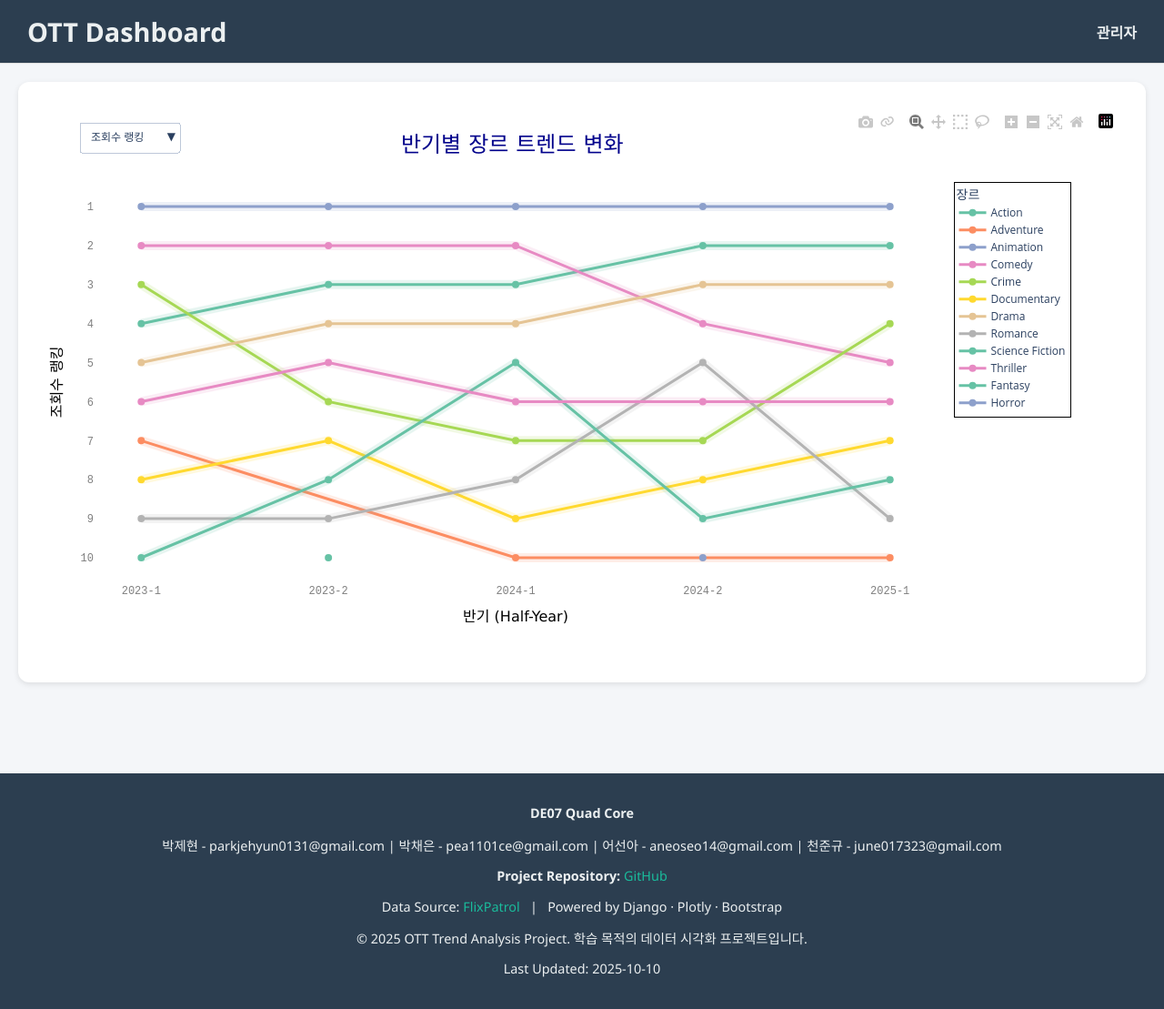
After one commit to JehyunP/DE07_Project01, a Django app: page /genreTrend/ in a window 1280 px wide. The commit adds this page. Shown: the whole page at 91% size. Run offline with Django 5.2, Linux system fonts and the light colour scheme; data comes from the database, SQL or seed files in the repository.

Commit message:
update genre trend

```diff
--- a/App_file/backend/templates/backends/base_template.html
+++ b/App_file/backend/templates/backends/base_template.html
@@ -10,10 +10,9 @@
 
     <body>
         <header>
-            <h1>OTT Dashboard</h1>
+            <h1> <a href="{% url 'backends:index' %}">OTT Dashboard</a></h1>
             <nav>
-                <a href="{% url 'backends:index' %}">홈</a> |
-            <a href="/admin/">관리자</a>
+                <a href="/admin/">관리자</a>
             </nav>
         </header>
 
@@ -23,24 +22,21 @@
 
         <footer>
         <p id="project_team_no"><b>DE07 Quad Core</b></p>
-        <p><b>Team Members</b></p>
         <p>
             박제현 - parkjehyun0131@gmail.com |
             박채은 - pea1101ce@gmail.com |
             어선아 - aneoseo14@gmail.com |
             천준규 - june017323@gmail.com
         </p>
-
-        <p>Data Source: <a href="https://flixpatrol.com/" target="_blank">FlixPatrol</a></p>
         <p><strong>Project Repository:</strong>
         <a href="https://github.com/JehyunP/DE07_Project01" target="_blank">GitHub</a></p>
 
-        <p>Powered by Django · Plotly · Bootstrap</p>
+        <p>Data Source: <a href="https://flixpatrol.com/" target="_blank">FlixPatrol</a> &nbsp; | &nbsp; Powered by Django · Plotly · Bootstrap</p>
 
         <p>© 2025 OTT Trend Analysis Project.
         학습 목적의 데이터 시각화 프로젝트입니다.</p>
 
-        <p>Last Updated: 2025-10-01</p>
+        <p>Last Updated: 2025-10-10</p>
     </footer>
     </body>
 
--- /dev/null
+++ b/App_file/backend/templates/backends/genre_ranking_trend.html
@@ -0,0 +1,13 @@
+{% extends 'backends/base_template.html' %}
+{% block title %}반기별 인기 장르{% endblock %}
+
+
+{% block content %}
+<div class="container mt-4">
+<div class="card chart-card">
+    <div class="card-body">
+    {{ chart_drop|safe }}
+    </div>
+</div>
+</div>
+{% endblock %}
--- a/App_file/backend/urls.py
+++ b/App_file/backend/urls.py
@@ -6,4 +6,5 @@ app_name = 'backends'
 urlpatterns = [
     path('',views.index, name='index'),
     path('<int:program_id>/', views.detail, name='detail'),
+    path('genreTrend/', views.genreTrand, name='genreTrend'),
 ]
--- a/App_file/backend/views.py
+++ b/App_file/backend/views.py
@@ -1,11 +1,17 @@
-from django.http import HttpResponse, HttpResponseRedirect
 from .models import *
 from django.shortcuts import render, get_object_or_404
-from django.urls import reverse
+import pandas as pd
+import plotly.express as px
+import plotly.io as pio
+from django.db.models import Sum, Count, FloatField
+from django.db.models.functions import Cast
+from django.db.models.functions import RowNumber
+from django.db.models import Window
+from django.shortcuts import render
+from .models import Performance
 from django.db.models import F
-from django.views import generic
-from django.urls import reverse_lazy
-from django.contrib.auth.forms import UserCreationForm
+from . import visualize
+
 
 # Create your views here.
 def index(request):
@@ -18,3 +24,52 @@ def index(request):
 def detail(request, program_id):
     program = get_object_or_404(Program, pk=program_id)
     return render(request, 'backends/detail.html', {'program': program})
+
+
+def genreTrand(request):
+    qs = (
+        Performance.objects.
+        values('half_year', 'program__genre__name')
+        .annotate(
+            total_views = Sum('views'),
+            total_hours = Sum('hours'),
+            program_count = Count('program', distinct=True)
+        )
+    )
+
+    df = pd.DataFrame(qs)
+
+    df.rename(columns = {'program__genre__name' : 'genre'}, inplace=True)
+    df['view_index'] = (df['total_views'] / df['program_count']) * (df['program_count'] / 300)
+    df['view_rank'] = df.groupby('half_year')['view_index'].rank(
+        method='dense', ascending=False
+    )
+
+    df['hour_index'] = (df['total_hours'] / df['program_count']) * (df['program_count'] / 300)
+    df['hour_rank'] = df.groupby('half_year')['hour_index'].rank(
+        method='dense', ascending=False
+    )
+
+    chart_html = visualize.rank_half_year_plot(df)
+
+
+    return render(
+        request, 'backends/genre_ranking_trend.html',
+        {
+            'chart_drop': chart_html
+        }
+    )
+
+
+
+
+def index(request):
+    program_lists = Program.objects.all()[:5]
+    context = {'Program' : program_lists}
+    top_program = Performance.objects.filter(rank=1, half_year='2025-1').select_related('program').first().program
+    total_program_count = Program.objects.count()
+    trend_program_genre_name = Performance.objects.values('program__genre__name').annotate(views_total=Sum('views'), genre_program_count=Count('program', distinct=True), avg_views=Cast(Sum('views'), FloatField()) / Count('program', distinct=True), weight=Cast(Count('program', distinct=True), FloatField()) / total_program_count, score=(Cast(Sum('views'), FloatField()) / Count('program', distinct=True)) * (Cast(Count('program', distinct=True), FloatField()) / total_program_count)).order_by('-score')[0].get('program__genre__name')
+    trend_program = Program.objects.filter(genre__name=trend_program_genre_name).order_by('-performances__views')[:5]
+    country_program = (Performance.objects.annotate(country=F('program__country'), row_number=Window(expression=RowNumber(), partition_by=[F('program__country')], order_by=F('views').desc())).filter(row_number__lte=1).select_related('program'))[:3]
+    genre_program = (Performance.objects.annotate(country=F('program__genre'), row_number=Window(expression=RowNumber(), partition_by=[F('program__genre')], order_by=F('views').desc())).filter(row_number__lte=1).select_related('program'))[:3]
+    return render(request, 'backends/index.html', {'context':context, 'top_program': top_program, 'trend_program_genre_name':trend_program_genre_name, 'trend_program':trend_program, 'country_program':country_program, 'genre_program':genre_program})
--- /dev/null
+++ b/App_file/backend/visualize.py
@@ -0,0 +1,149 @@
+import plotly.graph_objects as go
+import plotly.io as pio
+import plotly.express as px
+
+def rank_half_year_plot(df):
+    genres = df['genre'].unique()
+    df_top10_view = df[df['view_rank'] <= 10]
+    df_top10_hour = df[df['hour_rank'] <= 10]
+
+
+    order = sorted(df["half_year"].unique())
+
+    fig = go.Figure()
+    colors = px.colors.qualitative.Set2
+    color_map = {g: colors[i % len(colors)] for i, g in enumerate(genres)}
+
+    view_idxs, hour_idxs = [], []
+
+    # ---------------------------
+    # 조회수 랭킹 (view_rank)
+    # ---------------------------
+    for g in df_top10_view['genre'].unique():
+        data = df_top10_view[df_top10_view['genre'] == g]
+
+        # glow line
+        view_idxs.append(len(fig.data))
+        fig.add_trace(go.Scatter(
+            x=data['half_year'], y=data['view_rank'],
+            mode='lines',
+            line=dict(width=10, color=color_map[g]),
+            opacity=0.15,
+            hoverinfo='skip',
+            showlegend=False,
+            visible=True
+        ))
+
+        # main line
+        view_idxs.append(len(fig.data))
+        fig.add_trace(go.Scatter(
+            x=data["half_year"], y=data["view_rank"],
+            mode="lines+markers",
+            name=g,
+            line=dict(width=3, color=color_map[g]),
+            marker=dict(size=8, symbol="circle"),
+            visible=True
+        ))
+
+    # ---------------------------
+    # 시청시간 랭킹 (hour_rank)
+    # ---------------------------
+    for g in df_top10_hour["genre"].unique():
+        data = df_top10_hour[df_top10_hour["genre"] == g]
+
+        # glow
+        hour_idxs.append(len(fig.data))
+        fig.add_trace(go.Scatter(
+            x=data["half_year"], y=data["hour_rank"],
+            mode="lines",
+            line=dict(width=10, color=color_map[g]),
+            opacity=0.15,
+            hoverinfo="skip",
+            showlegend=False,
+            visible=False
+        ))
+
+        # main
+        hour_idxs.append(len(fig.data))
+        fig.add_trace(go.Scatter(
+            x=data["half_year"], y=data["hour_rank"],
+            mode="lines+markers",
+            name=g,
+            line=dict(width=3, color=color_map[g]),
+            marker=dict(size=8, symbol="circle"),
+            visible=False
+        ))
+
+    # ---------------------------
+    # 마스크 생성
+    # ---------------------------
+    def mask(indices_true):
+        m = [False] * len(fig.data)
+        for i in indices_true:
+            m[i] = True
+        return m
+
+    view_mask = mask(view_idxs)
+    hour_mask = mask(hour_idxs)
+
+    # ---------------------------
+    # Layout & Dropdown
+    # ---------------------------
+    fig.update_layout(
+        title=dict(
+            text="반기별 장르 트렌드 변화",
+            x=0.435,
+            y=0.95,
+            xanchor="center",
+            yanchor="top",
+            font=dict(
+                size=24,
+                family="Arial Black",
+                color="darkblue"
+            )
+        ),
+        xaxis=dict(
+            title=dict(text='반기 (Half-Year)', font=dict(size=16, family="Verdana", color="black")),
+            tickfont=dict(size=12, family="Courier New", color="gray"),
+            type="category",
+            categoryorder="array", categoryarray=order
+        ),
+        yaxis=dict(
+            title=dict(text="조회수 랭킹", font=dict(size=16, family="Verdana", color="black")),
+            tickfont=dict(size=12, family="Courier New", color="gray"),
+            autorange="reversed", dtick=1
+        ),
+        legend=dict(
+            title="장르",
+            orientation="v",
+            x=1.02, y=1,
+            xanchor="left", yanchor="top",
+            bgcolor="rgba(255,255,255,0.6)",
+            bordercolor="black", borderwidth=1
+        ),
+        margin=dict(l=40, r=200, t=80, b=80),
+        plot_bgcolor="white",
+        updatemenus=[dict(
+            type="dropdown",
+            showactive=True,
+            x=0.1, y=1.15, xanchor="right", yanchor="top",
+            buttons=[
+                dict(
+                    label="조회수 랭킹",
+                    method="update",
+                    args=[{"visible": view_mask},
+                        {"yaxis": {"title": {"text": "조회수 랭킹"},
+                                    "autorange": "reversed", "dtick": 1}}]
+                ),
+                dict(
+                    label="시청시간 랭킹",
+                    method="update",
+                    args=[{"visible": hour_mask},
+                        {"yaxis": {"title": {"text": "시청시간 랭킹"},
+                                    "autorange": "reversed", "dtick": 1}}]
+                ),
+            ]
+        )]
+    )
+
+    return pio.to_html(fig, full_html=False)
--- a/App_file/static/css/style.css
+++ b/App_file/static/css/style.css
@@ -2,9 +2,11 @@
     Default Setting
 -------------------- */
 body {
+    background-color: #f4f6f9;
+    font-family: 'Segoe UI', Tahoma, Geneva, Verdana, sans-serif;
+    color: #333;
     margin: 0;
-    font-family: Arial, sans-serif;
-
+    padding: 0;
 }
 
 /* --------------------
@@ -14,21 +16,32 @@ header {
     display: flex;
     justify-content: space-between;
     align-items: center;
-    padding: 10px 20px;
-    background-color: #f8f8f8;
+    padding: 15px 30px;
+    background-color: #2c3e50;
     border-bottom: 1px solid #ddd;
 }
 
 header h1 {
     margin: 0;
-    font-size: 1.5rem;
+    font-size: 1.8rem;
+    font-weight: bold;
+}
+
+header h1 a {
+    text-decoration: none;
+    color: #ecf0f1;
 }
 
 header nav a {
     margin-left: 15px;
     text-decoration: none;
-    color: #333;
+    color: #ecf0f1;
     font-weight: bold;
+    transition: color 0.3s;
+}
+
+header nav a:hover {
+    color: #1abc9c;
 }
 
 /* --------------------
@@ -39,14 +52,63 @@ main {
     min-height: 70vh;
 }
 
+.card {
+    border-radius: 12px;
+    box-shadow: 0 4px 12px rgba(0,0,0,0.1);
+    border: none;
+    transition: transform 0.2s ease-in-out;
+}
+.card:hover {
+    transform: translateY(-5px);
+}
+
+.card-body {
+    padding: 20px;
+}
+
+.card-title {
+    font-size: 1.2rem;
+    font-weight: bold;
+    color: #34495e;
+    margin-bottom: 15px;
+}
+
 /* --------------------
     Footer
 -------------------- */
 footer {
     text-align: center;
+    background-color: #2c3e50;
+    color: #ecf0f1;
     padding: 20px;
-    background-color: #f8f8f8;
-    border-top: 1px solid #ddd;
     font-size: 0.9rem;
-    color: #555;
+    margin-top: 50px;
 }
+footer a {
+    color: #1abc9c;
+    text-decoration: none;
+}
+footer a:hover {
+    text-decoration: underline;
+}
+
+
+
+/*
+    Genre_ranking_trend
+*/
+
+/* 카드 스타일 */
+.chart-card {
+    box-shadow: 0 2px 6px rgba(0,0,0,0.1);
+    border-radius: 12px;
+    margin-bottom: 30px;
+    padding: 10px;
+    background-color: #fff;
+}
+
+/* Plotly 차트 크기 */
+.js-plotly-plot {
+    width: 100% !important;
+    height: 600px !important;  /* 필요하면 조절 가능 */
+}
```
Also changed, not shown: App_file/backend/templates/backends/detail.html (+7 -0 lines), App_file/backend/templates/backends/index.html (+48 -12 lines), Web_Scraping/Crawling.py (+33 -28 lines), README.md, output.csv (deleted), 1 other file.
